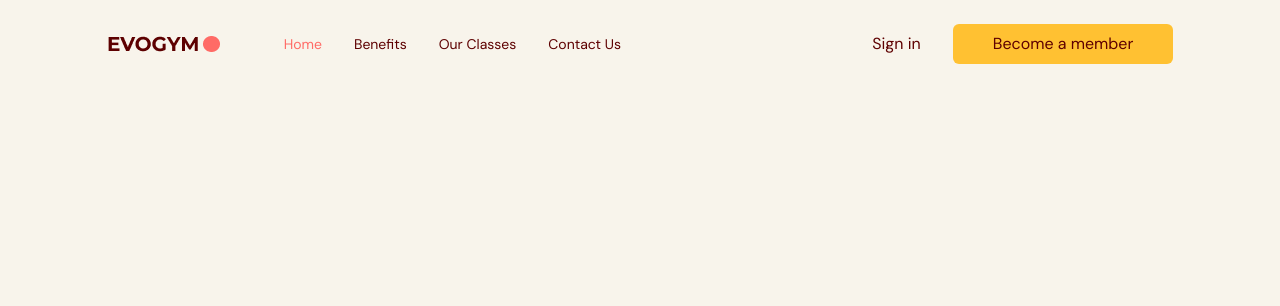
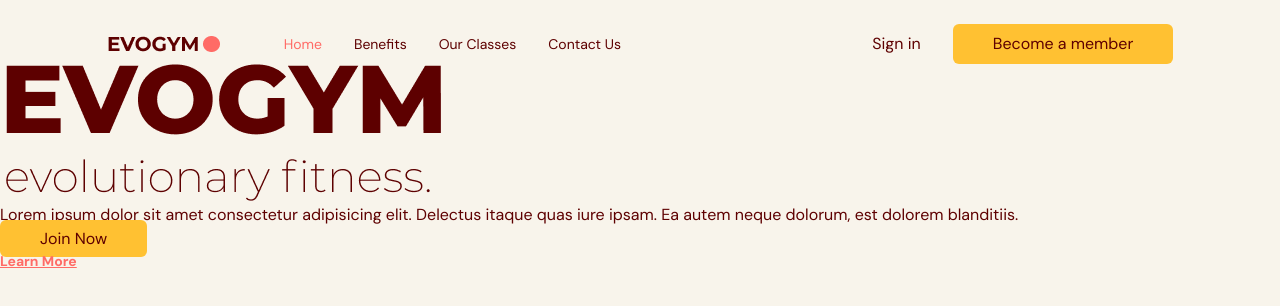
Before and after one commit to kujerocoding/typescript-practice, a React (Vite) app: page / in a window 1280 px wide. Shown: the top 306 px of the page. Built offline with nearby package versions, Linux system fonts and the light colour scheme.

Commit message:
Add Home component and added elements

```diff
--- a/src/App.tsx
+++ b/src/App.tsx
@@ -1,6 +1,7 @@
 import Navbar from "@/scenes/navbar";
 import { useState, useEffect } from "react";
 import { SelectedPage } from "@/shared/types";
+import Home from "./scenes/home";
 
 
 
@@ -24,6 +25,7 @@ function App() {
     <>
     <div className="app bg-gray-20">
       <Navbar selectedPage={selectedPage} setSelectedPage={setSelectedPage} isTopofPage={isTopofPage}/>
+      <Home setSelectedPage={setSelectedPage}/>
     </div>
     </>
   )
--- /dev/null
+++ b/src/scenes/home/index.tsx
@@ -0,0 +1,49 @@
+import { SelectedPage } from '@/shared/types'
+import React from 'react'
+import useMediaQuery from '@/hooks/useMediaQuery'
+import ActionButton from '@/shared/ActionButton'
+import HomePageText from '@/assets/images/HomePageText.png'
+import HomePageGraphic from '@/assets/images/HomePageGraphic.png'
+import SponsorRedBull from '@/assets/images/SponsorRedBull.png'
+import SponsorForbes from '@/assets/images/SponsorForbes.png'
+import SponsorFortune from '@/assets/images/SponsorFortune.png'
+import AnchorLink from 'react-anchor-link-smooth-scroll'
+
+type Props = {
+  setSelectedPage: (value: SelectedPage) => void
+}
+
+const Home = ({setSelectedPage}: Props) => {
+
+  const isAboveMediumScreens = useMediaQuery("(min-width: 1060px)")
+  return (
+    <section id='home' className='gap-16 bg-gray-20 py-10 md:h-full md:pb-0'>
+      {/* HEADER AND IMAGE */}
+      <div>
+        {/* MAIN HEADER*/}
+        <div>
+          {/* HEADER */}
+          <div>
+              <div>
+                <img src={HomePageText} alt="home-page-text" />
+              </div>
+          </div>
+          <p>Lorem ipsum dolor sit amet consectetur adipisicing elit. Delectus itaque quas iure ipsam. Ea autem neque dolorum, est dolorem blanditiis.</p>
+        </div>
+        {/* ACTIONS */}
+        <div>
+          <ActionButton setSelectedPage={setSelectedPage}>
+            Join Now
+          </ActionButton>
+          <AnchorLink className='text-sm font-bold text-primary-500 underline hover:text-secondary-500'
+          onClick={()=> setSelectedPage(SelectedPage.ContactUs)}
+          href={`${SelectedPage.ContactUs}`}>
+            <p>Learn More</p>
+          </AnchorLink>
+        </div>
+      </div>
+    </section>
+  )
+}
+
+export default Home
```
